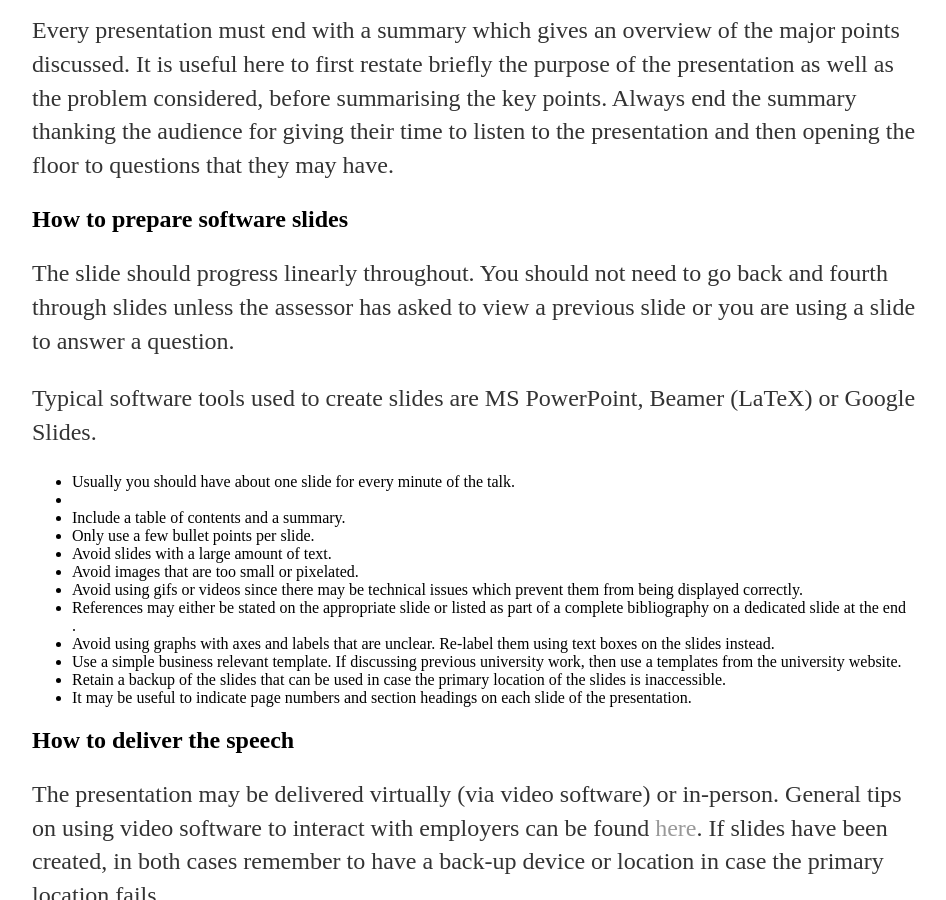
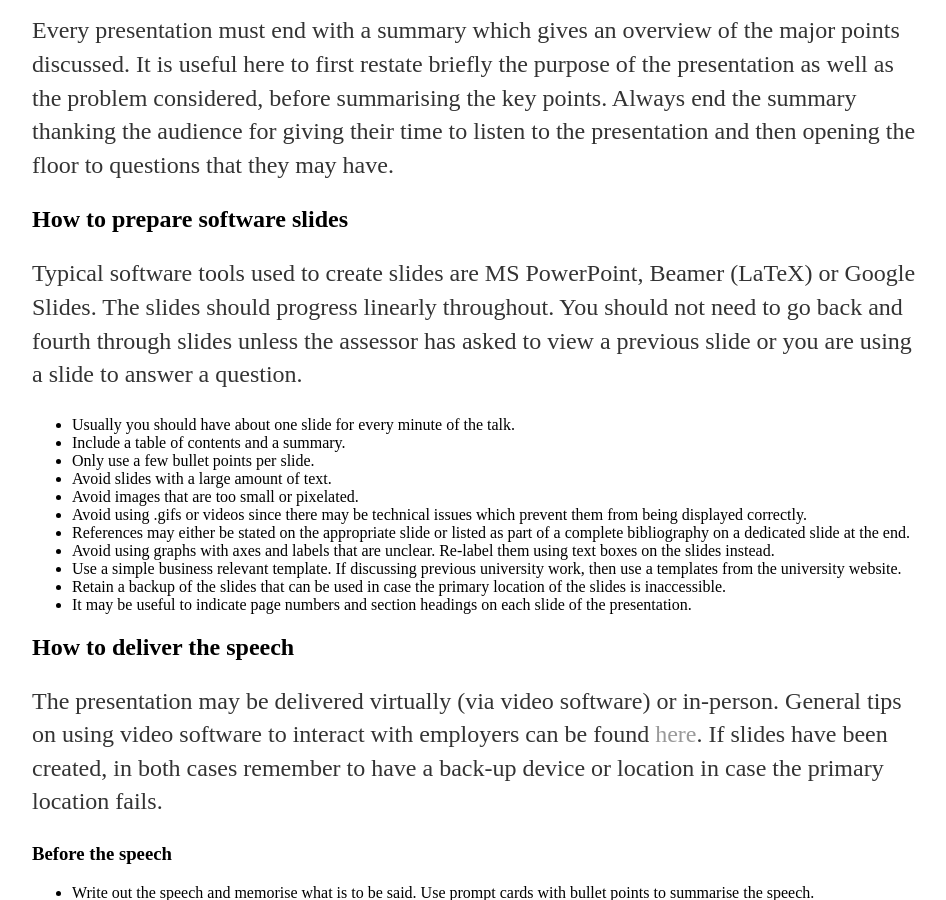
Before and after one commit to pa5411/Graduate-Job-Help, a Jekyll site: the page built from deliveringpresentations.html, in a window 1280 px wide and 900 px high, scrolled down 1085 px. Shown: the whole window, without its empty margins (160-1106 px from the left). Built offline with Jekyll 4.4.1, drawn with Linux system fonts in a browser that asks for light colours.

Commit message:
fix typos and grammar in slide preparation section

```diff
--- a/deliveringpresentations.html
+++ b/deliveringpresentations.html
@@ -30,18 +30,16 @@
 
 		<h2> How to prepare software slides </h2>
 
-		<p> The slide should progress linearly throughout. You should not need to go back and fourth through slides unless the assessor has asked to view a previous slide or you are using a slide to answer a question. </p>
-
-		<p> Typical software tools used to create slides are MS PowerPoint, Beamer (LaTeX) or Google Slides. </p>
+		<p> Typical software tools used to create slides are MS PowerPoint, Beamer (LaTeX) or Google Slides. The slides should progress linearly throughout. You should not need to go back and fourth through slides unless the assessor has asked to view a previous slide or you are using a slide to answer a question. </p>
 
 		<ul>
-		        <li> Usually you should have about one slide for every minute of the talk. <li>
+		        <li> Usually you should have about one slide for every minute of the talk. </li>
 				<li> Include a table of contents and a summary. </li>
 				<li> Only use a few bullet points per slide. </li>
 				<li> Avoid slides with a large amount of text. </li>
 				<li> Avoid images that are too small or pixelated. </li>
-				<li> Avoid using gifs or videos since there may be technical issues which prevent them from being displayed correctly. </li>
-				<li> References may either be stated on the appropriate slide or listed as part of a complete bibliography on a dedicated slide at the end </li>.
+				<li> Avoid using .gifs or videos since there may be technical issues which prevent them from being displayed correctly. </li>
+				<li> References may either be stated on the appropriate slide or listed as part of a complete bibliography on a dedicated slide at the end. </li>
 				<li> Avoid using graphs with axes and labels that are unclear. Re-label them using text boxes on the slides instead. </li>
 				<li> Use a simple business relevant template. If discussing previous university work, then use a templates from the university website. </li>
 				<li> Retain a backup of the slides that can be used in case the primary location of the slides is inaccessible. </li>
```
